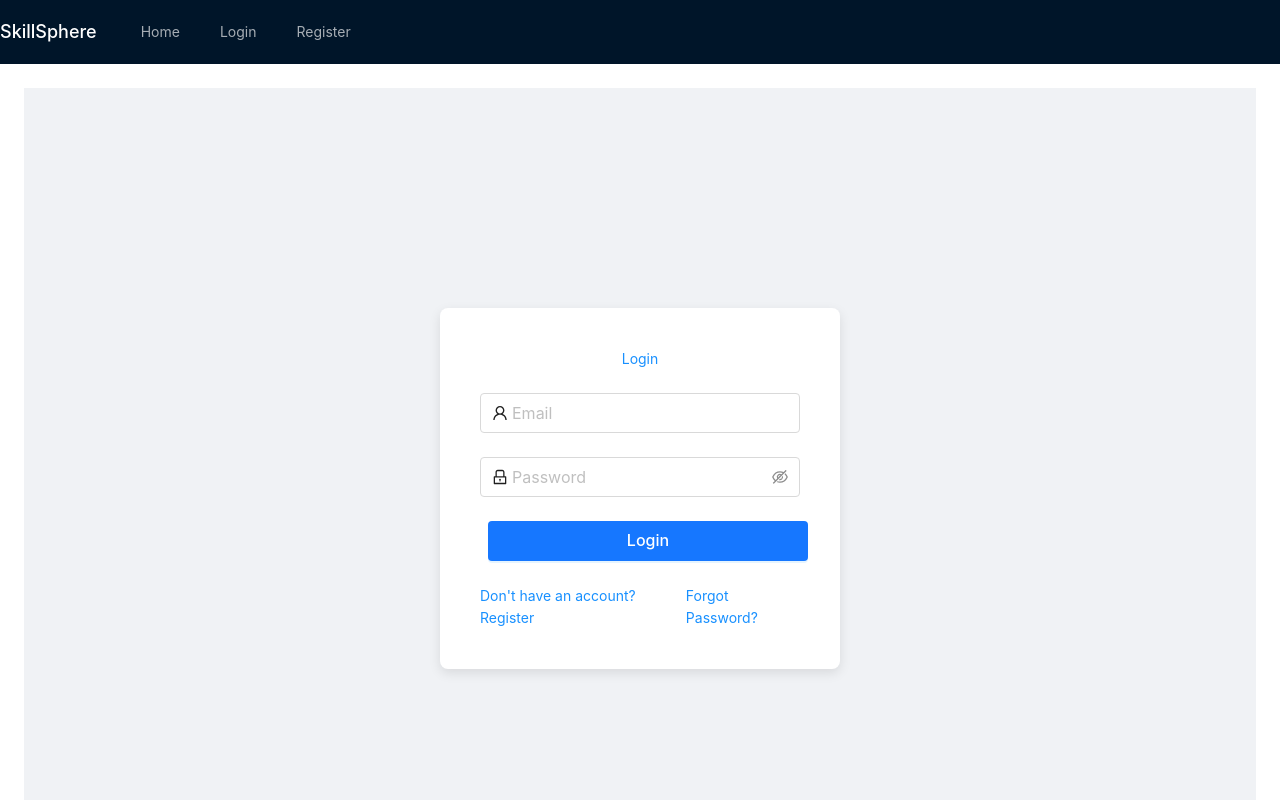
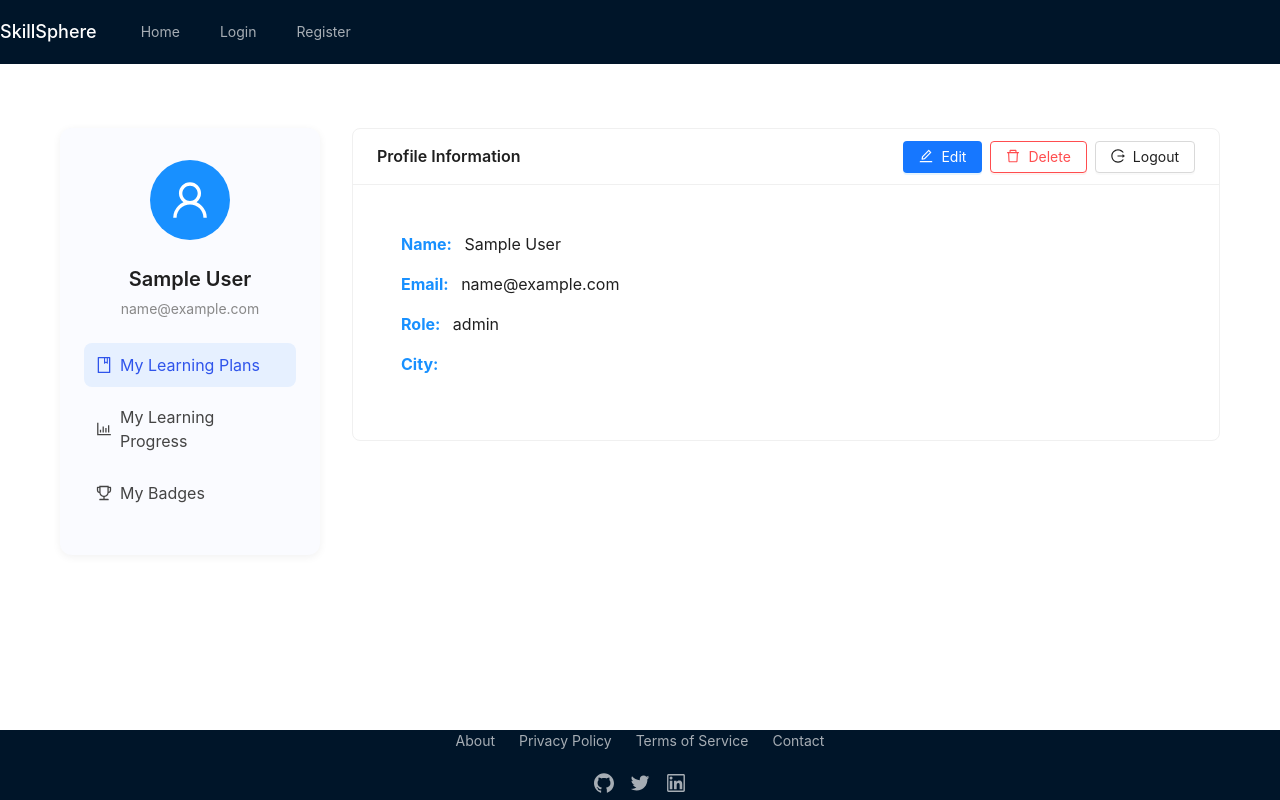
Before and after one commit to IT22343420/PAF-Frontend, a React (Vite) app: page /profile in a window 1280 px wide. Before the commit this address led to /login. Shown: the top 800 px of the page. Built offline with nearby package versions, Linux system fonts and the light colour scheme; sample sign-in values are in the browser's storage.

Commit message:
modified the profile and the login pages

```diff
--- a/src/pages/Login.jsx
+++ b/src/pages/Login.jsx
@@ -1,9 +1,8 @@
-import React, { useState } from 'react';
-import { useNavigate, Link } from 'react-router-dom';
-import { Form, Input, Button, message } from 'antd';
-import { UserOutlined, LockOutlined } from '@ant-design/icons';
-import './Auth.css';
-import axios from 'axios';
+import React, { useState } from "react";
+import { useNavigate } from "react-router-dom";
+import axios from "axios";
+import { Button, Form, Input, message } from "antd";
+import "../App.css";
 
 const Login = () => {
   const [loading, setLoading] = useState(false);
@@ -12,73 +11,34 @@ const Login = () => {
   const onFinish = async (values) => {
     setLoading(true);
     try {
-      const response = await axios.post('http://localhost:5000/api/auth/login', values);
-      localStorage.setItem('token', response.data.token);
-      localStorage.setItem('user', JSON.stringify(response.data.user));
-      message.success('Login successful!');
-      navigate('/profile');
+      const response = await axios.post("http://localhost:8080/api/users/login", values);
+      message.success("Login successful!");
+
+      // Store full user object in localStorage
+      localStorage.setItem("user", JSON.stringify(response.data));
+
+      navigate("/profile");
     } catch (error) {
-      message.error(error.response?.data?.message || 'Login failed. Please check your credentials.');
+      message.error(error.response?.data?.message || "Login failed.");
     } finally {
       setLoading(false);
     }
   };
 
   return (
-    <div className="auth-container">
-      <div className="auth-box">
-        <h2>Login</h2>
-        <Form
-          name="login"
-          onFinish={onFinish}
-          autoComplete="off"
-        >
-          <Form.Item
-            name="email"
-            rules={[
-              { required: true, message: 'Please input your email!' },
-              { type: 'email', message: 'Please enter a valid email!' }
-            ]}
-          >
-            <Input
-              prefix={<UserOutlined />}
-              placeholder="Email"
-              size="large"
-            />
-          </Form.Item>
-
-          <Form.Item
-            name="password"
-            rules={[
-              { required: true, message: 'Please input your password!' },
-              { min: 6, message: 'Password must be at least 6 characters!' }
-            ]}
-          >
-            <Input.Password
-              prefix={<LockOutlined />}
-              placeholder="Password"
-              size="large"
-            />
-          </Form.Item>
-
-          <Form.Item>
-            <Button
-              type="primary"
-              htmlType="submit"
-              loading={loading}
-              block
-              size="large"
-            >
-              Login
-            </Button>
-          </Form.Item>
-
-          <div className="auth-links">
-            <Link to="/register">Don't have an account? Register</Link>
-            <Link to="/forgot-password">Forgot Password?</Link>
-          </div>
-        </Form>
-      </div>
+    <div className="login-container">
+      <h1 className="text-3xl mb-8 font-semibold text-center">Login</h1>
+      <Form layout="vertical" onFinish={onFinish}>
+        <Form.Item label="Email" name="email" rules={[{ required: true }]}>
+          <Input type="email" />
+        </Form.Item>
+        <Form.Item label="Password" name="password" rules={[{ required: true }]}>
+          <Input.Password />
+        </Form.Item>
+        <Button type="primary" htmlType="submit" loading={loading} className="w-full">
+          Login
+        </Button>
+      </Form>
     </div>
   );
 };
--- a/src/pages/Profile.css
+++ b/src/pages/Profile.css
@@ -1,21 +1,61 @@
-.profile-container {
-  max-width: 800px;
+.profile-page-layout {
+  display: flex;
+  max-width: 1200px;
   margin: 40px auto;
   padding: 0 20px;
 }
 
-.ant-card {
-  border-radius: 8px;
-  box-shadow: 0 2px 8px rgba(0, 0, 0, 0.1);
+.profile-sidebar {
+  width: 260px;
+  background: #fafbff;
+  border-radius: 12px;
+  box-shadow: 0 2px 8px rgba(0,0,0,0.06);
+  padding: 32px 24px;
+  margin-right: 32px;
+  display: flex;
+  flex-direction: column;
+  align-items: center;
 }
 
-.ant-card-head {
-  border-bottom: 1px solid #f0f0f0;
+.profile-sidebar-name {
+  font-size: 20px;
+  font-weight: 600;
+  margin-bottom: 4px;
+  margin-top: 8px;
 }
 
-.ant-card-head-title {
-  font-size: 20px;
-  font-weight: 500;
+.profile-sidebar-email {
+  font-size: 14px;
+  color: #888;
+  margin-bottom: 24px;
+  text-align: center;
+}
+
+.profile-sidebar-links {
+  width: 100%;
+}
+
+.profile-sidebar-link {
+  display: flex;
+  align-items: center;
+  padding: 10px 12px;
+  border-radius: 8px;
+  font-size: 16px;
+  color: #444;
+  margin-bottom: 8px;
+  cursor: pointer;
+  transition: background 0.2s;
+}
+
+.profile-sidebar-link.selected,
+.profile-sidebar-link:hover {
+  background: #e6f0ff;
+  color: #2f54eb;
+}
+
+.profile-main-content {
+  flex: 1;
+  min-width: 0;
 }
 
 .profile-info {
@@ -32,25 +72,3 @@
   color: #1890ff;
   margin-right: 8px;
 }
-
-.ant-form {
-  max-width: 600px;
-  margin: 0 auto;
-}
-
-.ant-space {
-  width: 100%;
-  justify-content: flex-end;
-}
-
-.ant-btn {
-  margin-left: 8px;
-}
-
-.ant-modal-confirm-body .ant-modal-confirm-title {
-  color: #ff4d4f;
-}
-
-.ant-modal-confirm-body .ant-modal-confirm-content {
-  margin-top: 8px;
-}
--- a/src/pages/Profile.jsx
+++ b/src/pages/Profile.jsx
@@ -1,7 +1,26 @@
 import React, { useState, useEffect } from 'react';
 import { useNavigate } from 'react-router-dom';
-import { Card, Button, Form, Input, Select, Space, Modal, message } from 'antd';
-import { EditOutlined, DeleteOutlined, LogoutOutlined, UserOutlined, MailOutlined, HomeOutlined } from '@ant-design/icons';
+import {
+  Card,
+  Button,
+  Form,
+  Input,
+  Select,
+  Space,
+  message,
+  Avatar
+} from 'antd';
+import {
+  EditOutlined,
+  DeleteOutlined,
+  LogoutOutlined,
+  UserOutlined,
+  MailOutlined,
+  HomeOutlined,
+  BookOutlined,
+  BarChartOutlined,
+  TrophyOutlined
+} from '@ant-design/icons';
 import axios from 'axios';
 import './Profile.css';
 
@@ -15,26 +34,13 @@ const Profile = () => {
   const [loading, setLoading] = useState(true);
 
   useEffect(() => {
-    const fetchUser = async () => {
-      const token = localStorage.getItem('token');
-      const userStr = localStorage.getItem('user');
-      if (!token || !userStr) {
+    const storedUser = localStorage.getItem('user');
+    if (!storedUser) {
       navigate('/login');
-        return;
+    } else {
+      setUserData(JSON.parse(storedUser));
+      setLoading(false);
     }
-      try {
-        const userObj = JSON.parse(userStr);
-        const userId = userObj._id || userObj.id;
-        const res = await axios.get(`http://localhost:5000/api/users/${userId}`, {
-          headers: { Authorization: `Bearer ${token}` }
-        });
-        setUserData(res.data.user);
-        setLoading(false);
-      } catch (err) {
-        navigate('/login');
-      }
-    };
-    fetchUser();
   }, [navigate]);
 
   const handleEdit = () => {
@@ -44,56 +50,69 @@ const Profile = () => {
 
   const handleSave = async (values) => {
     try {
-      const token = localStorage.getItem('token');
-      // Use id or _id, whichever exists
       const userId = userData._id || userData.id;
-      const res = await axios.put(`http://localhost:5000/api/users/${userId}`, values, {
-        headers: { Authorization: `Bearer ${token}` }
-      });
-      setUserData(res.data.user);
+      const res = await axios.put(`http://localhost:8080/api/users/${userId}`, values);
+      const updatedUser = res.data;
+      localStorage.setItem('user', JSON.stringify(updatedUser));
+      setUserData(updatedUser);
       message.success('Profile updated successfully!');
       setIsEditing(false);
     } catch (error) {
-      message.error('Failed to update profile. Please try again.');
+      message.error(
+        error.response?.data?.message || 'Failed to update profile. Please try again.'
+      );
     }
   };
 
-  const handleDelete = () => {
-    Modal.confirm({
-      title: 'Delete Profile',
-      content: 'Are you sure you want to delete your profile? This action cannot be undone.',
-      okText: 'Yes',
-      okType: 'danger',
-      cancelText: 'No',
-      onOk: async () => {
+  const handleDelete = async () => {
     try {
-          const token = localStorage.getItem('token');
-          // Use id or _id, whichever exists
       const userId = userData._id || userData.id;
-          await axios.delete(`http://localhost:5000/api/users/${userId}`, {
-            headers: { Authorization: `Bearer ${token}` }
-          });
-          localStorage.removeItem('token');
+      await axios.delete(`http://localhost:8080/api/users/${userId}`);
       localStorage.removeItem('user');
       message.success('Profile deleted successfully!');
       navigate('/login');
     } catch (error) {
       message.error('Failed to delete profile. Please try again.');
     }
-      },
-    });
   };
 
   const handleLogout = () => {
-    localStorage.removeItem('token');
     localStorage.removeItem('user');
     navigate('/login');
   };
 
+  // Sidebar navigation handlers
+  const goToLearningPlans = () => navigate('/learning-plans');
+  const goToLearningProgress = () => navigate('/learning-progress');
+  const goToBadges = () => navigate('/badges');
+
   if (loading || !userData) return <div className="profile-container"><Card>Loading...</Card></div>;
 
   return (
-    <div className="profile-container">
+    <div className="profile-page-layout">
+      {/* Left Sidebar */}
+      <div className="profile-sidebar">
+        <Avatar size={80} icon={<UserOutlined />} style={{ marginBottom: 16 }} />
+        <div className="profile-sidebar-name">{userData.name}</div>
+        <div className="profile-sidebar-email">{userData.email}</div>
+        <div className="profile-sidebar-links">
+          <div className="profile-sidebar-link selected" onClick={goToLearningPlans}>
+            <BookOutlined style={{ marginRight: 8 }} />
+            My Learning Plans
+          </div>
+          <div className="profile-sidebar-link" onClick={goToLearningProgress}>
+            <BarChartOutlined style={{ marginRight: 8 }} />
+            My Learning Progress
+          </div>
+          <div className="profile-sidebar-link" onClick={goToBadges}>
+            <TrophyOutlined style={{ marginRight: 8 }} />
+            My Badges
+          </div>
+        </div>
+      </div>
+
+      {/* Main Content */}
+      <div className="profile-main-content">
         <Card
           title="Profile Information"
           extra={
@@ -187,6 +206,7 @@ const Profile = () => {
           )}
         </Card>
       </div>
+    </div>
   );
 };
 
--- a/src/pages/Register.jsx
+++ b/src/pages/Register.jsx
@@ -1,11 +1,8 @@
-import React, { useState } from 'react';
-import { useNavigate, Link } from 'react-router-dom';
-import { Form, Input, Button, Select, message } from 'antd';
-import { UserOutlined, LockOutlined, MailOutlined, HomeOutlined } from '@ant-design/icons';
-import './Auth.css';
-import axios from 'axios';
-
-const { Option } = Select;
+import React, { useState } from "react";
+import { useNavigate } from "react-router-dom";
+import axios from "axios";
+import { Button, Form, Input, message } from "antd";
+import "../App.css";
 
 const Register = () => {
   const [loading, setLoading] = useState(false);
@@ -14,130 +11,43 @@ const Register = () => {
   const onFinish = async (values) => {
     setLoading(true);
     try {
-      // Remove confirmPassword before sending to backend
-      const { confirmPassword, ...registerData } = values;
-      const response = await axios.post('http://localhost:5000/api/auth/register', registerData);
-      message.success('Registration successful! Please login.');
-      navigate('/login'); // Redirect to login page after registration
+      const response = await axios.post("http://localhost:8080/api/users/register", values);
+      message.success("Registration successful!");
+
+      // Save user data to localStorage after registration (optional)
+      localStorage.setItem("user", JSON.stringify(response.data));
+
+      navigate("/profile");
     } catch (error) {
-      message.error(error.response?.data?.message || 'Registration failed. Please try again.');
+      message.error(error.response?.data?.message || "Registration failed.");
     } finally {
       setLoading(false);
     }
   };
 
   return (
-    <div className="auth-container">
-      <div className="auth-box">
-        <h2>Create Account</h2>
-        <Form
-          name="register"
-          onFinish={onFinish}
-          autoComplete="off"
-          layout="vertical"
-        >
-          <Form.Item
-            name="name"
-            rules={[{ required: true, message: 'Please input your name!' }]}
-          >
-            <Input
-              prefix={<UserOutlined />}
-              placeholder="Full Name"
-              size="large"
-            />
+    <div className="register-container">
+      <h1 className="text-3xl mb-8 font-semibold text-center">Register</h1>
+      <Form layout="vertical" onFinish={onFinish}>
+        <Form.Item label="Name" name="name" rules={[{ required: true }]}>
+          <Input />
         </Form.Item>
-
-          <Form.Item
-            name="email"
-            rules={[
-              { required: true, message: 'Please input your email!' },
-              { type: 'email', message: 'Please enter a valid email!' }
-            ]}
-          >
-            <Input
-              prefix={<MailOutlined />}
-              placeholder="Email"
-              size="large"
-            />
+        <Form.Item label="Email" name="email" rules={[{ required: true }]}>
+          <Input type="email" />
         </Form.Item>
-
-          <Form.Item
-            name="password"
-            rules={[
-              { required: true, message: 'Please input your password!' },
-              { min: 6, message: 'Password must be at least 6 characters!' }
-            ]}
-          >
-            <Input.Password
-              prefix={<LockOutlined />}
-              placeholder="Password"
-              size="large"
-            />
+        <Form.Item label="Password" name="password" rules={[{ required: true }]}>
+          <Input.Password />
         </Form.Item>
-
-          <Form.Item
-            name="confirmPassword"
-            dependencies={['password']}
-            rules={[
-              { required: true, message: 'Please confirm your password!' },
-              ({ getFieldValue }) => ({
-                validator(_, value) {
-                  if (!value || getFieldValue('password') === value) {
-                    return Promise.resolve();
-                  }
-                  return Promise.reject(new Error('Passwords do not match!'));
-                },
-              }),
-            ]}
-          >
-            <Input.Password
-              prefix={<LockOutlined />}
-              placeholder="Confirm Password"
-              size="large"
-            />
+        <Form.Item label="Role" name="role" rules={[{ required: true }]}>
+          <Input />
         </Form.Item>
-
-          <Form.Item
-            name="role"
-            rules={[{ required: true, message: 'Please select your role!' }]}
-          >
-            <Select
-              placeholder="Select Role"
-              size="large"
-            >
-              <Option value="user">User</Option>
-              <Option value="admin">Admin</Option>
-            </Select>
+        <Form.Item label="City" name="city" rules={[{ required: true }]}>
+          <Input />
         </Form.Item>
-
-          <Form.Item
-            name="city"
-            rules={[{ required: true, message: 'Please input your city!' }]}
-          >
-            <Input
-              prefix={<HomeOutlined />}
-              placeholder="City"
-              size="large"
-            />
-          </Form.Item>
-
-          <Form.Item>
-            <Button
-              type="primary"
-              htmlType="submit"
-              loading={loading}
-              block
-              size="large"
-            >
+        <Button type="primary" htmlType="submit" loading={loading} className="w-full">
           Register
         </Button>
-          </Form.Item>
-
-          <div className="auth-links">
-            <Link to="/login">Already have an account? Login</Link>
-          </div>
       </Form>
-      </div>
     </div>
   );
 };
```
Lines whose indentation alone changed are shown as unchanged.
